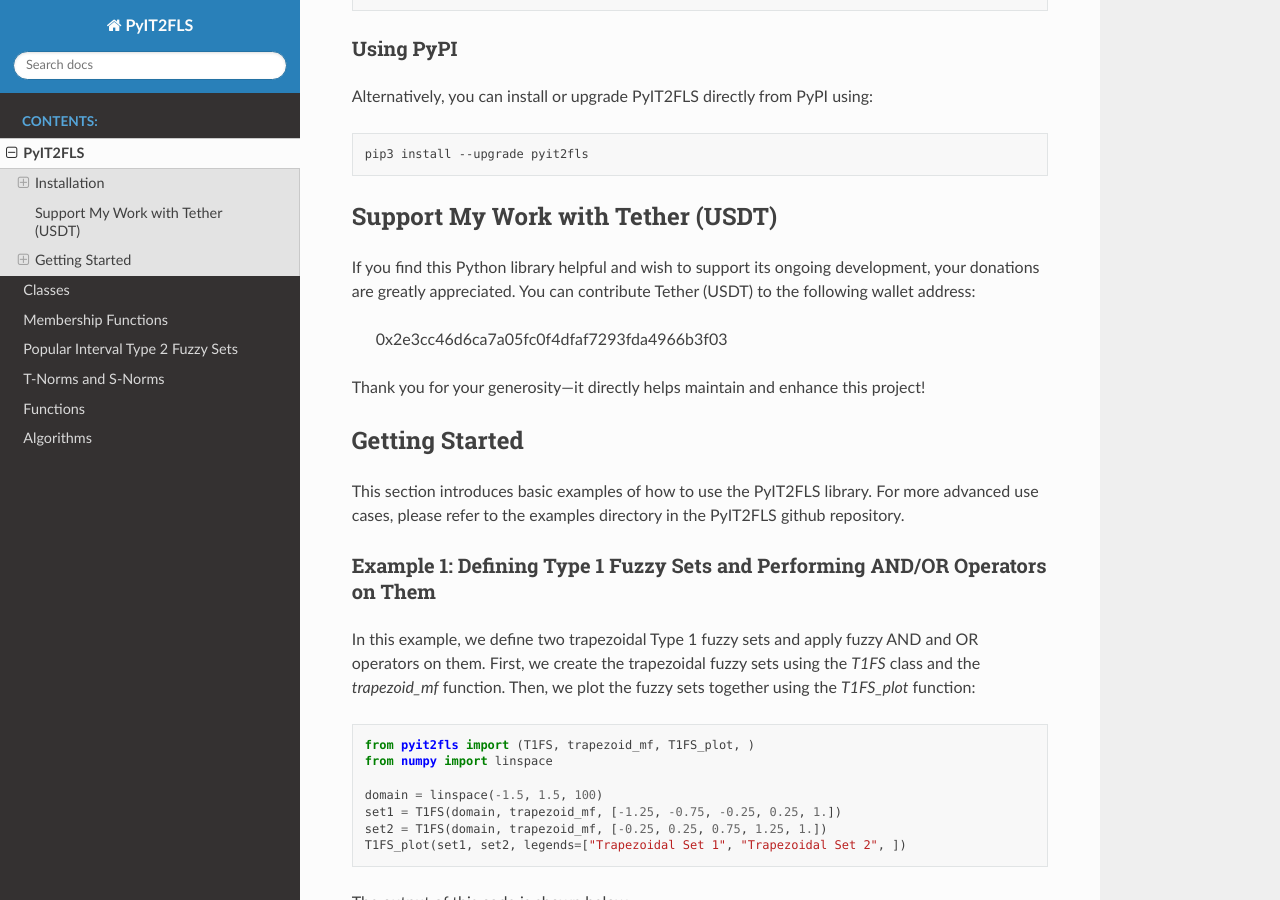
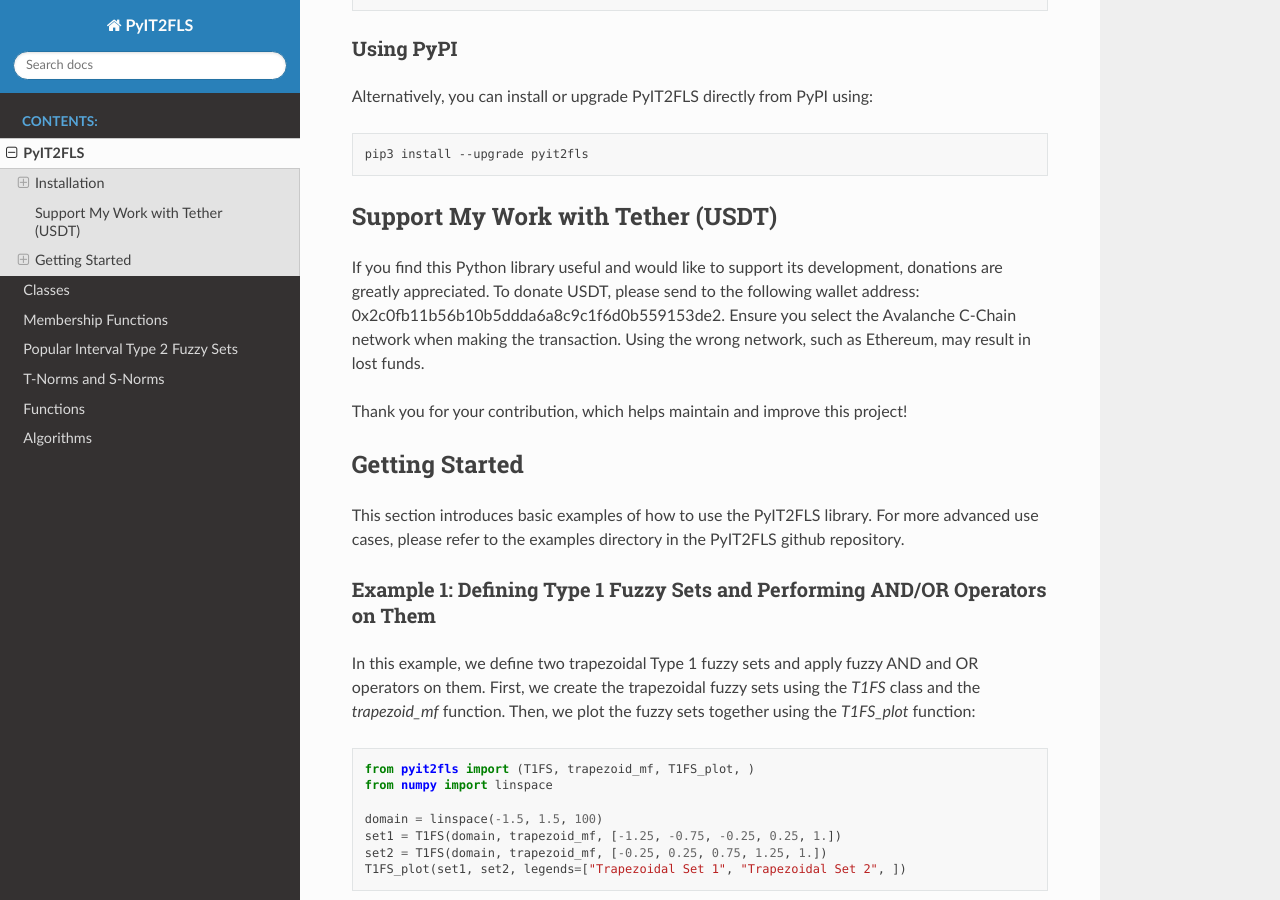
Before and after one commit to Haghrah/PyIT2FLS, a Sphinx documentation site: the page built from docs/_generated/pyit2fls.rst, in a window 1280 px wide and 900 px high, scrolled down 1033 px. Built offline with Sphinx 7.4.7 and the Read the Docs theme 3.1.0, drawn with Linux system fonts in a browser that asks for light colours.

Commit message:
Wallet ...

```diff
--- a/docs/_generated/pyit2fls.rst
+++ b/docs/_generated/pyit2fls.rst
@@ -55,13 +55,14 @@
 
 Support My Work with Tether (USDT)
 ----------------------------------
-If you find this Python library helpful and wish to support its ongoing development,
-your donations are greatly appreciated. You can contribute Tether (USDT) to the following
-wallet address:
 
-    0x2e3cc46d6ca7a05fc0f4dfaf7293fda4966b3f03
+If you find this Python library useful and would like to support its development,
+donations are greatly appreciated. To donate USDT, please send to the following
+wallet address: 0x2c0fb11b56b10b5ddda6a8c9c1f6d0b559153de2. Ensure you select
+the Avalanche C-Chain network when making the transaction. Using the wrong network,
+such as Ethereum, may result in lost funds.
 
-Thank you for your generosity—it directly helps maintain and enhance this project!
+Thank you for your contribution, which helps maintain and improve this project!
 
 
 Getting Started
```
Also changed, not shown: README.md (+1 -3 lines).
